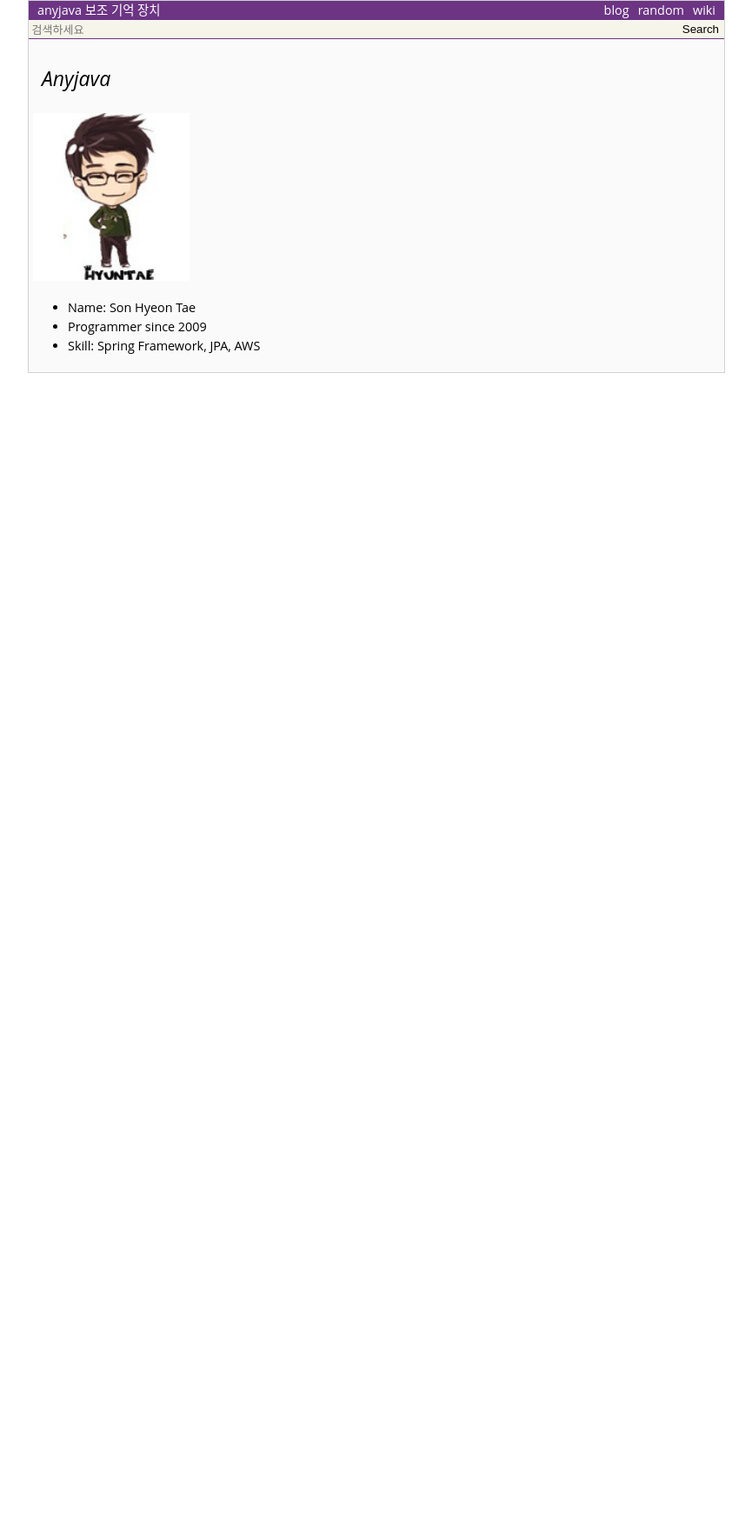
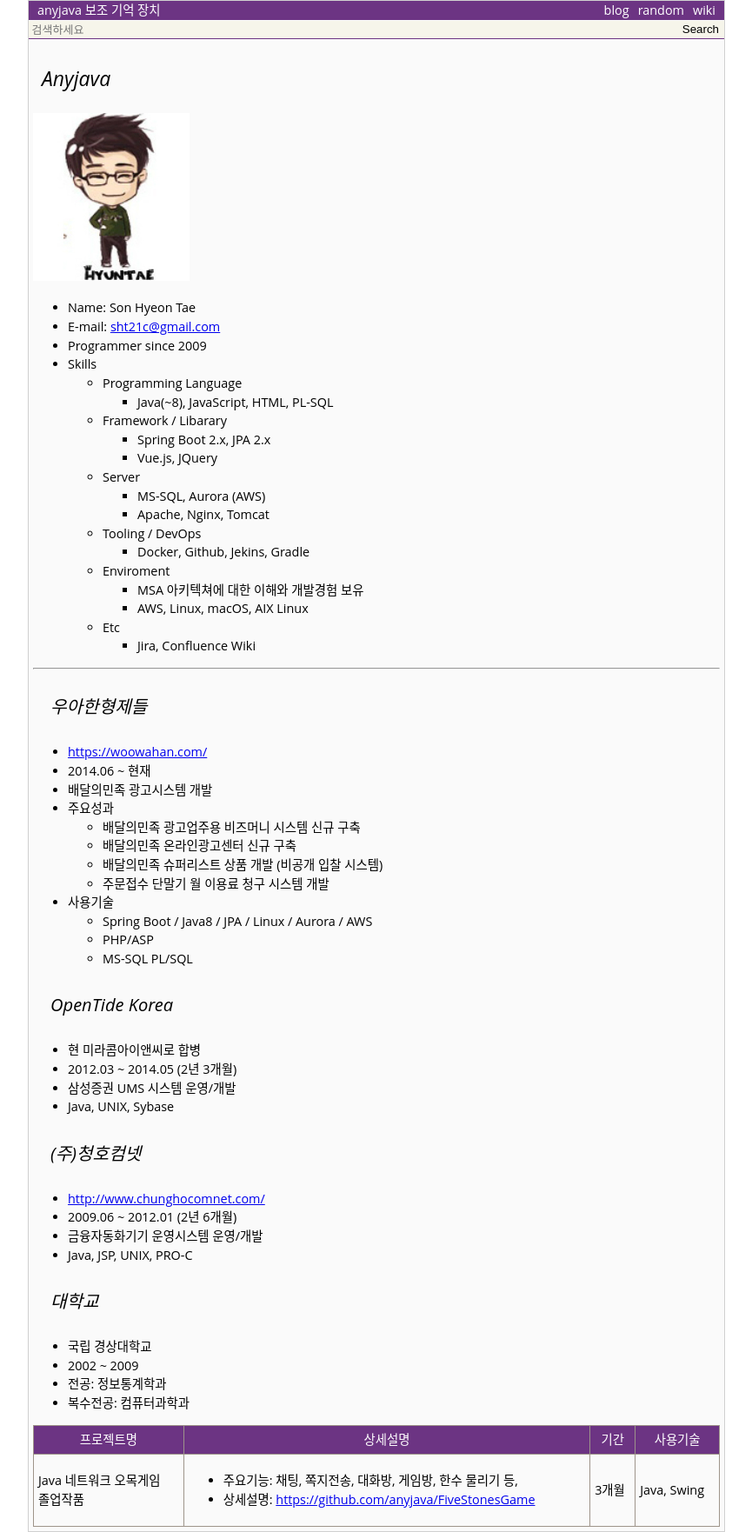
Before and after one commit to anyjava/anyjava.github.io, a Jekyll site: the page built from about/index.html, in a window 1280 px wide. Shown: the whole page at 87% size, without its empty margins (207-1072 px from the left). Built offline with Jekyll 4.4.1, drawn with Linux system fonts in a browser that asks for light colours; before the commit the page ends 900 px from its top, so only the background shows below that.

Commit message:
about 에 경력사항 추가

```diff
--- a/about/index.html
+++ b/about/index.html
@@ -10,8 +10,104 @@
 	<img src="/post-img/son.jpg" />
 	<ul>
 		<li>Name: Son Hyeon Tae</li>
+		<li>E-mail: <a href="mailto:sht21c@gmail.com">sht21c@gmail.com</a></li>
 		<li>Programmer since 2009</li>
-		<li>Skill: Spring Framework, JPA, AWS</li>
+		<li>Skills</li>
+		<ul>
+			<li>Programming Language</li>
+				<ul>
+					<li>Java(~8), JavaScript, HTML, PL-SQL</li>
+				</ul>
+			<li>Framework / Libarary</li>
+				<ul>
+					<li>Spring Boot 2.x, JPA 2.x</li>
+					<li>Vue.js, JQuery</li>
+				</ul>
+			<li>Server</li>
+				<ul>
+					<li>MS-SQL, Aurora (AWS)</li>
+					<li>Apache, Nginx, Tomcat</li>
+				</ul>
+			<li>Tooling / DevOps</li>
+				<ul>
+					<li>Docker, Github, Jekins, Gradle</li>
+				</ul>
+			<li>Enviroment</li>
+				<ul>
+					<li>MSA 아키텍쳐에 대한 이해와 개발경험 보유</li>
+					<li>AWS, Linux, macOS, AIX Linux </li>
+				</ul>
+			<li>Etc</li>
+				<ul>
+					<li>Jira, Confluence Wiki</li>
+				</ul>
+		</ul>
 	</ul>
 
+<hr/>
+
+	<h4>우아한형제들</h4>
+		<ul>
+			<li><a href="https://woowahan.com/">https://woowahan.com/</a></li>
+			<li>2014.06 ~ 현재</li>
+			<li>배달의민족 광고시스템 개발</li>
+			<li>주요성과</li>
+				<ul>
+					<li>배달의민족 광고업주용 비즈머니 시스템 신규 구축</li>
+					<li>배달의민족 온라인광고센터 신규 구축</li>
+					<li>배달의민족 슈퍼리스트 상품 개발 (비공개 입찰 시스템)</li>
+					<li>주문접수 단말기 월 이용료 청구 시스템 개발 </li>
+				</ul>
+			<li>사용기술</li>
+				<ul>
+					<li>Spring Boot / Java8 / JPA / Linux / Aurora / AWS</li>
+					<li>PHP/ASP</li>
+					<li>MS-SQL PL/SQL</li>
+				</ul>
+		</ul>
+
+	<h4>OpenTide Korea</h4>
+		<ul>
+			<li>현 미라콤아이앤씨로 합병</li>
+			<li>2012.03 ~ 2014.05 (2년 3개월)</li>
+			<li>삼성증권 UMS 시스템 운영/개발</li>
+			<li>Java, UNIX, Sybase</li>
+		</ul>
+
+	<h4>(주)청호컴넷</h4>
+		<ul>
+			<li><a href="http://www.chunghocomnet.com/">http://www.chunghocomnet.com/</a></li>
+			<li>2009.06 ~ 2012.01 (2년 6개월)</li>
+			<li>금융자동화기기 운영시스템 운영/개발</li>
+			<li>Java, JSP, UNIX, PRO-C</li>
+		</ul>
+
+	<h4>대학교</h4>
+		<ul>
+			<li>국립 경상대학교</li>
+			<li>2002 ~ 2009</li>
+			<li>전공: 정보통계학과</li>
+			<li>복수전공: 컴퓨터과학과</li>
+		</ul>
+
+	<table width="100%">
+		<tr>
+			<th>프로젝트명</th>
+			<th>상세설명</th>
+			<th>기간</th>
+			<th>사용기술</th>
+		</tr>
+		<tr>
+			<td>Java 네트워크 오목게임<br/>졸업작품</td>
+			<td>
+				<ul>
+					<li>주요기능: 채팅, 쪽지전송, 대화방, 게임방, 한수 물리기 등,</li>
+					<li>상세설명: <a href="https://github.com/anyjava/FiveStonesGame">https://github.com/anyjava/FiveStonesGame</a></li>
+				</ul>
+			</td>
+			<td>3개월</td>
+			<td>Java, Swing</td>
+		</tr>
+	</table>
+
 </div>
```
